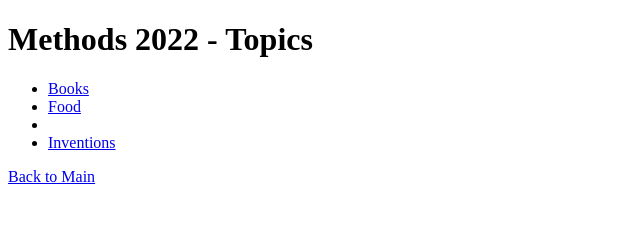
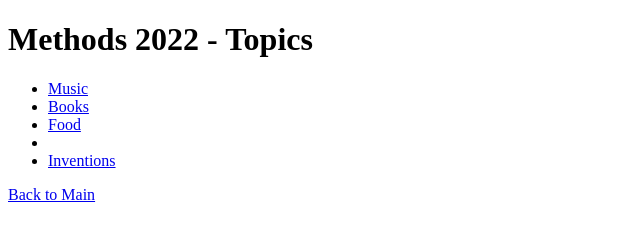
Before and after one commit to sleddog/methods-spring-2022, a plain HTML site: page topics/index.html in a window 1280 px wide. Shown: the whole page, without its empty margins (0-640 px from the left). Drawn offline with Linux system fonts and the light colour scheme.

Commit message:
music topic

```diff
--- a/topics/index.html
+++ b/topics/index.html
@@ -9,6 +9,7 @@
 <body>
     <h1>Methods 2022 - Topics</h1>
     <ul>
+      <li><a href="./music.html">Music</a></li>
       <li><a href="./books.html">Books</a></li>
       <li><a href="./food.html">Food</a><li>
       <li><a href="./inventions.html">Inventions</a></li>
```
